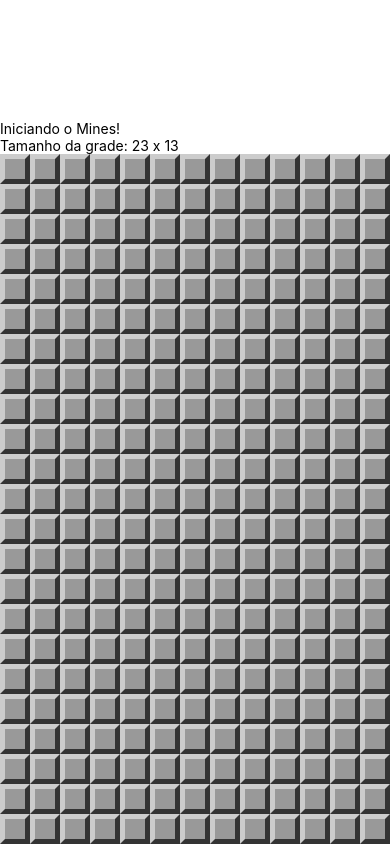
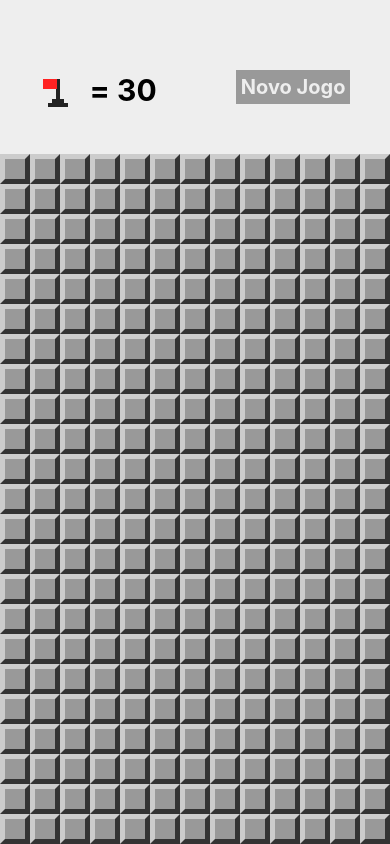
Before and after one commit to paulosvdd05/Minefield-React-Native, a React Native app: screen / in a window 390 px wide. Built offline with nearby package versions, Linux system fonts and the light colour scheme.

Commit message:
Contagem de Flags

```diff
--- a/App.tsx
+++ b/App.tsx
@@ -2,6 +2,7 @@ import React, {Component} from "react";
 import { Platform, StyleSheet, Text, View, Alert } from "react-native";
 import params from "./src/params";
 import MineField from "./src/components/MineField";
+import Header from "./src/components/Header";
 import{
   createMinedBoard,
   cloneBoard,
@@ -9,7 +10,8 @@ import{
   hadExplosion,
   wonGame,
   showMines,
-  invertFlag
+  invertFlag,
+  flagsUsed
 }from './src/functions'
 
 
@@ -67,8 +69,9 @@ export default class App extends Component {
   render() {
     return (
       <View style={styles.container}>
-        <Text style={styles.title}>Iniciando o Mines!</Text>
-        <Text style={styles.description}>Tamanho da grade: {params.getRowsAmout()} x {params.getColomnsAmount()}</Text>
+
+        <Header flagsLeft={this.minesAmount() - flagsUsed(this.state.board)} onNewGame={()=>this.setState(this.createState)} />
+
         <View style={styles.board}>
           <MineField board={this.state.board}
             onOpenField={this.onOpenField}
--- /dev/null
+++ b/src/components/Header.tsx
@@ -0,0 +1,54 @@
+import React from "react";
+import { View, StyleSheet, Text, TouchableOpacity } from "react-native";
+import Flag from "./Flag";
+
+export default props => {
+    return(
+        <View style={styles.container}>
+            <View style={styles.flagContainer}>
+            <TouchableOpacity onPress={props.onFlagPress}
+                style={styles.flagButton}>
+                    <Flag bigger />
+                </TouchableOpacity>
+                <Text style={styles.flagsLeft}>= {props.flagsLeft}</Text>
+            </View>
+            <TouchableOpacity style={styles.button}
+                onPress={props.onNewGame}>
+                    <Text style={styles.buttonLabel}>Novo Jogo</Text>
+                </TouchableOpacity>
+        </View>
+    )
+}
+
+const styles = StyleSheet.create({
+    container: {
+        flex: 1,
+        flexDirection: 'row',
+        backgroundColor: '#EEE',
+        alignItems: 'center',
+        justifyContent: 'space-around',
+        paddingTop: 20,
+    },
+    flagContainer:{
+        flexDirection: 'row'
+    },
+    flagButton: {
+        marginTop: 10,
+        minWidth:30
+    },
+    flagsLeft: {
+        fontSize: 30,
+        fontWeight: 'bold',
+        paddingTop: 5,
+        marginLeft: 20
+    },
+    button: {
+        backgroundColor: '#999',
+        padding: 5
+    },
+    buttonLabel:{
+        fontSize: 20,
+        color: '#EEE',
+        fontWeight: 'bold'
+    }
+})
--- a/src/functions.js
+++ b/src/functions.js
@@ -95,7 +95,8 @@ const invertFlag = (board, row, column) => {
     field.flagged = !field.flagged
 }
 
-const flagsUsed = board => fields(board).filter(field)
+const flagsUsed = board => fields(board)
+    .filter(field => field.flagged).length
 
 export {createMinedBoard,
         cloneBoard,
@@ -103,5 +104,6 @@ export {createMinedBoard,
         hadExplosion,
         wonGame,
         showMines,
-        invertFlag
+        invertFlag,
+        flagsUsed
 }
```
